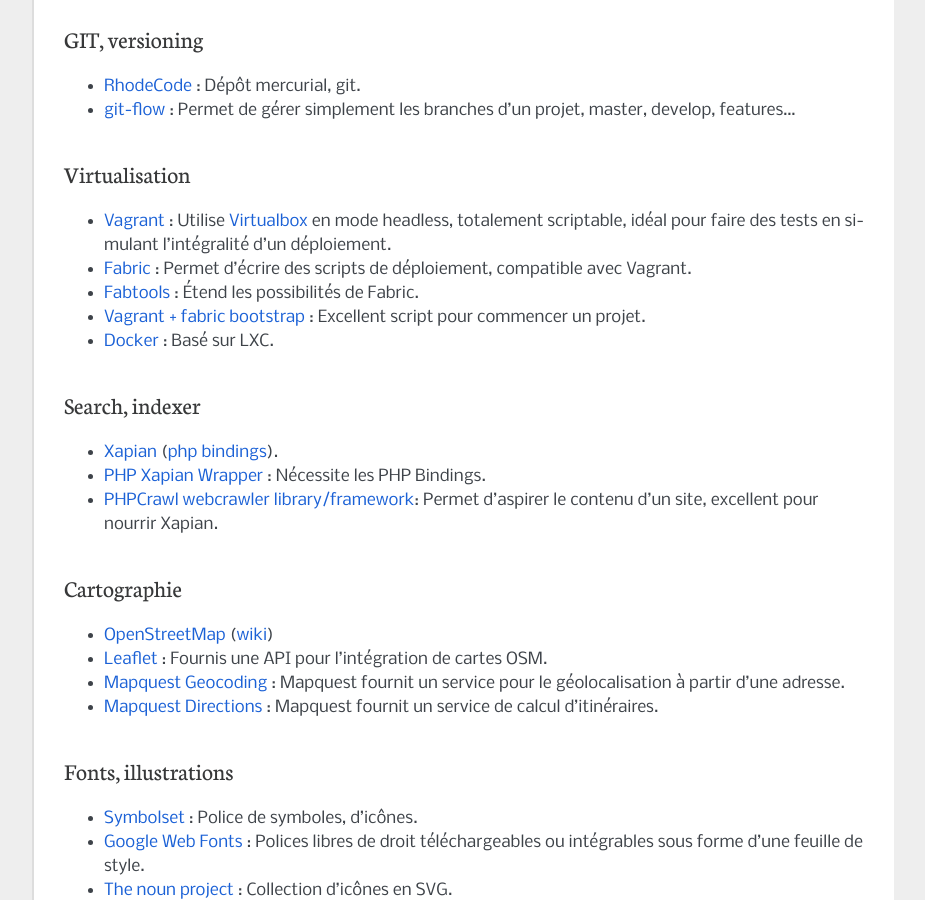
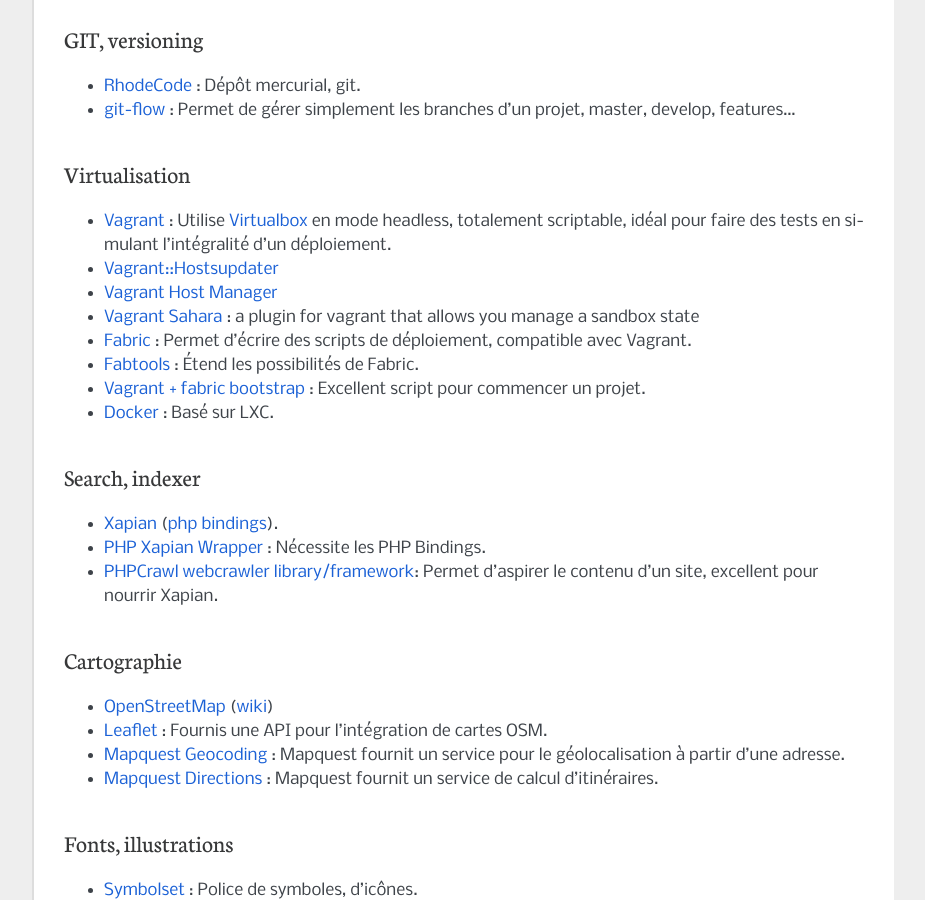
Before and after one commit to k3z/wiki, a Sphinx documentation site: the page built from source/tools.rst, in a window 1280 px wide and 900 px high, scrolled down 1519 px. Shown: the whole window, without its empty margins (198-1123 px from the left). Built offline with Sphinx 7.4.7, drawn with Linux system fonts in a browser that asks for light colours.

Commit message:
Update tools.rst

```diff
--- a/source/tools.rst
+++ b/source/tools.rst
@@ -70,6 +70,9 @@
 --------------
 
 * `Vagrant <http://www.vagrantup.com/>`_ : Utilise `Virtualbox <https://www.virtualbox.org/>`_ en mode headless, totalement scriptable, idéal pour faire des tests en simulant l’intégralité d’un déploiement.
+* `Vagrant::Hostsupdater <https://github.com/cogitatio/vagrant-hostsupdater>`_
+* `Vagrant Host Manager <https://github.com/smdahlen/vagrant-hostmanager>`_
+* `Vagrant Sahara <https://github.com/jedi4ever/sahara>`_ : a plugin for vagrant that allows you manage a sandbox state
 * `Fabric <http://docs.fabfile.org/en/1.4.3/>`_ : Permet d'écrire des scripts de déploiement, compatible avec Vagrant.
 * `Fabtools <http://>`_ : Étend les possibilités de Fabric.
 * `Vagrant + fabric bootstrap <http://harobed.github.com/vagrant-fabric-bootstrap/>`_ : Excellent script pour commencer un projet.
```
